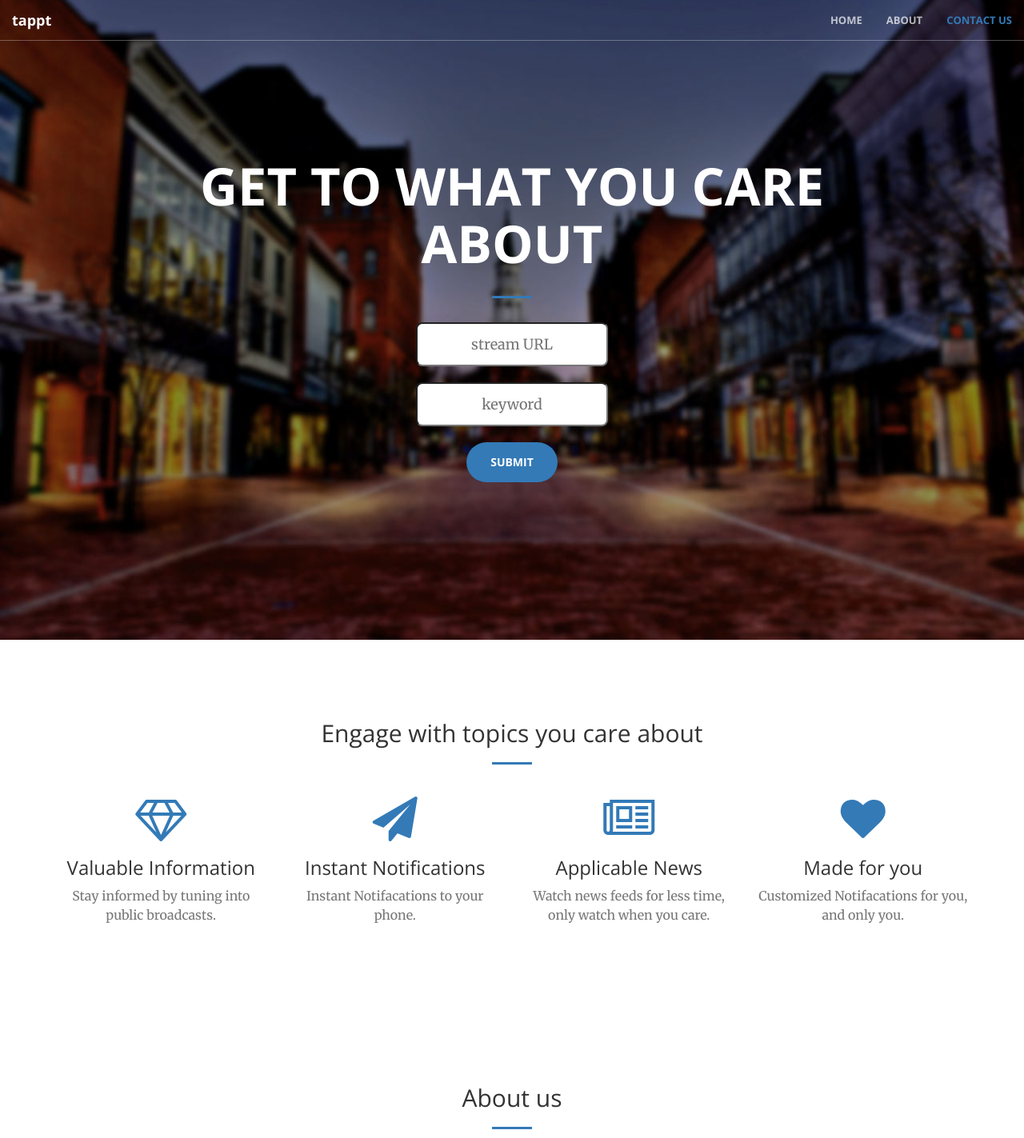
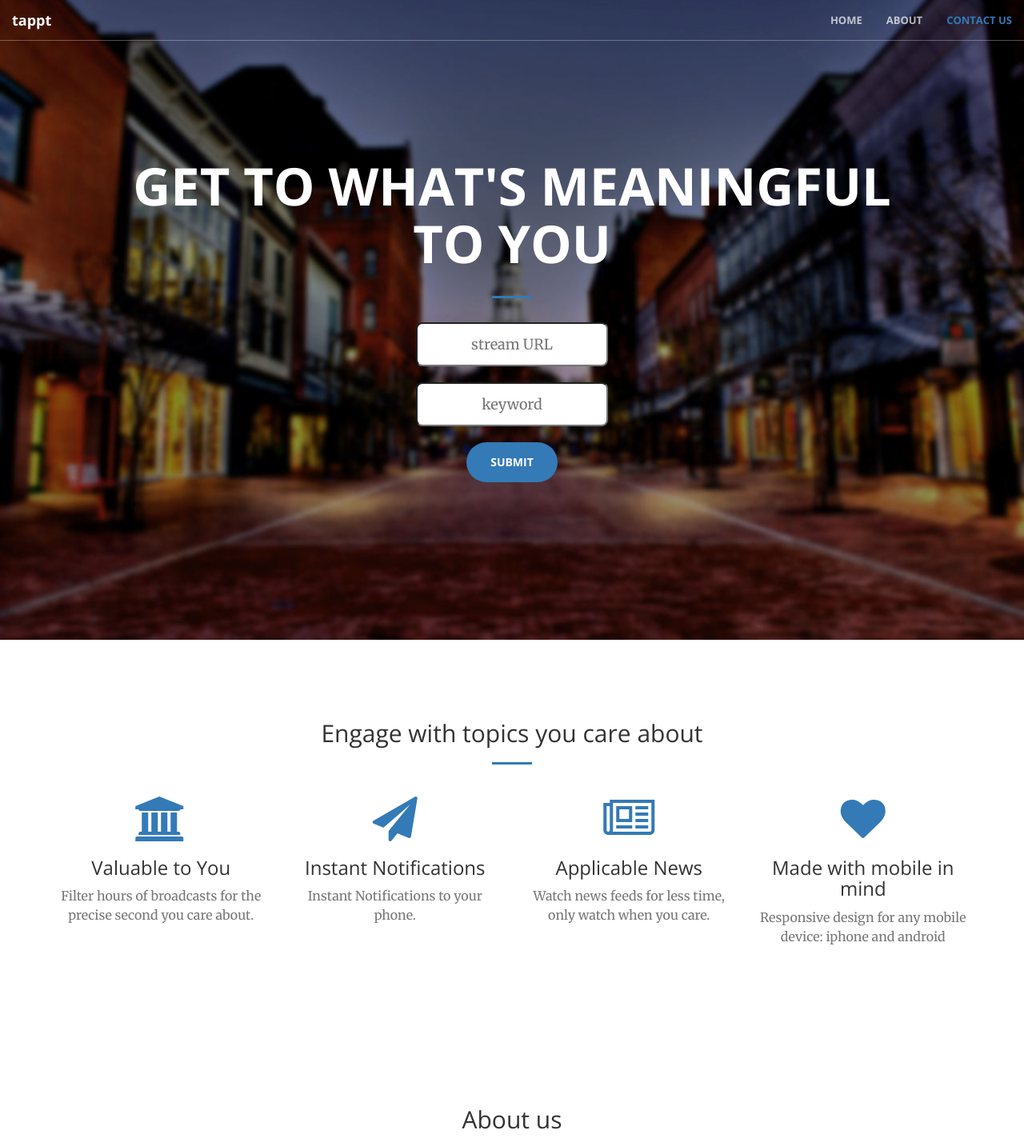
Before and after one commit to breezey12/tappt, a Flask app: page / in a window 1280 px wide. Shown: the top 1423 px of the page at 80% size. Run offline with Flask 2, Linux system fonts and the light colour scheme; parts of the project's set-up code (start-up, migrations or seed data) failed here and were passed over; some libraries are stand-ins or nearby versions.

Commit message:
title and icon animations changed

```diff
--- a/app/templates/index.html
+++ b/app/templates/index.html
@@ -71,7 +71,7 @@
     <header id="home">
         <div class="header-content">
             <div class="header-content-inner">
-                <h1>Get to what you care about</h1>
+                <h1>Get to what's meaningful to you</h1>
                 <hr>
                 <form method="post" action="">
                     <input class="form" type="text" name="youtube_url" placeholder="stream URL" value="{{ request.form.youtube_url }}">
@@ -100,30 +100,30 @@
             <div class="row">
                 <div class="col-lg-3 col-md-6 text-center">
                     <div class="service-box">
-                        <i class="fa fa-4x fa-diamond wow bounceIn text-primary"></i>
-                        <h3>Valuable Information</h3>
-                        <p class="text-muted">Stay informed by tuning into public broadcasts.</p>
+                        <i class="fa fa-4x fa-university text-primary"></i>
+                        <h3>Valuable to You</h3>
+                        <p class="text-muted">Filter hours of broadcasts for the precise second you care about.</p>
                     </div>
                 </div>
                 <div class="col-lg-3 col-md-6 text-center">
                     <div class="service-box">
-                        <i class="fa fa-4x fa-paper-plane wow bounceIn text-primary" data-wow-delay=".1s"></i>
+                        <i class="fa fa-4x fa-paper-plane text-primary"></i>
                         <h3>Instant Notifications</h3>
-                        <p class="text-muted">Instant Notifacations to your phone.</p>
+                        <p class="text-muted">Instant Notifications to your phone.</p>
                     </div>
                 </div>
                 <div class="col-lg-3 col-md-6 text-center">
                     <div class="service-box">
-                        <i class="fa fa-4x fa-newspaper-o wow bounceIn text-primary" data-wow-delay=".2s"></i>
+                        <i class="fa fa-4x fa-newspaper-o text-primary"></i>
                         <h3>Applicable News</h3>
                         <p class="text-muted">Watch news feeds for less time, only watch when you care.</p>
                     </div>
                 </div>
                 <div class="col-lg-3 col-md-6 text-center">
                     <div class="service-box">
-                        <i class="fa fa-4x fa-heart wow bounceIn text-primary" data-wow-delay=".3s"></i>
-                        <h3>Made for you</h3>
-                        <p class="text-muted">Customized Notifacations for you, and only you.</p>
+                        <i class="fa fa-4x fa-heart text-primary"></i>
+                        <h3>Made with mobile in mind</h3>
+                        <p class="text-muted">Responsive design for any mobile device: iphone and android</p>
                     </div>
                 </div>
             </div>
```
